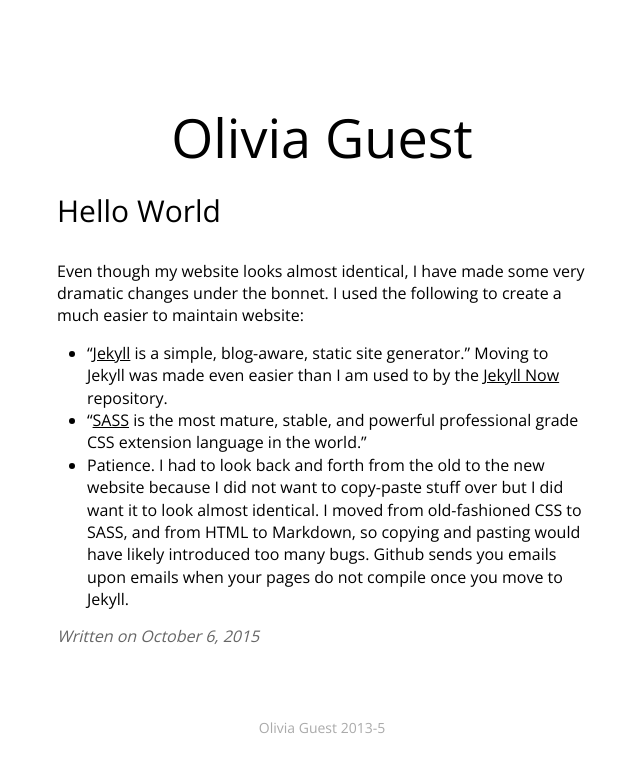
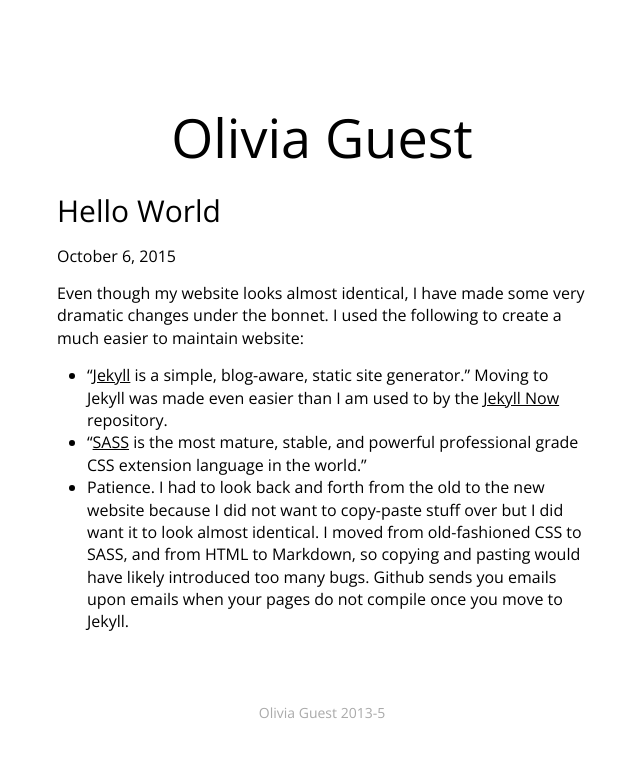
Before and after one commit to oliviaguest/oliviaguest.github.io, a Jekyll site: the page built from _posts/2015-10-06-Hello-World.md, in a window 1280 px wide. Shown: the top 772 px of the page, without its empty margins (318-958 px from the left). Built offline with Jekyll 4.4.1, drawn with Linux system fonts in a browser that asks for light colours; nearby versions of some CDN libraries.

Commit message:
Update post.html

```diff
--- a/_layouts/post.html
+++ b/_layouts/post.html
@@ -6,15 +6,11 @@ layout: default
 </div>
 
 <article class="post">
-  <h1>{{ page.title }}</h1>
+  <h1>{{ page.title }}</h1>{{ page.date | date: "%B %e, %Y" }}
 
   <div class="entry">
     {{ content }}
   </div>
 
-  <div class="date">
-    Written on {{ page.date | date: "%B %e, %Y" }}
-  </div>
-
   {% include disqus.html %}
 </article>
```
